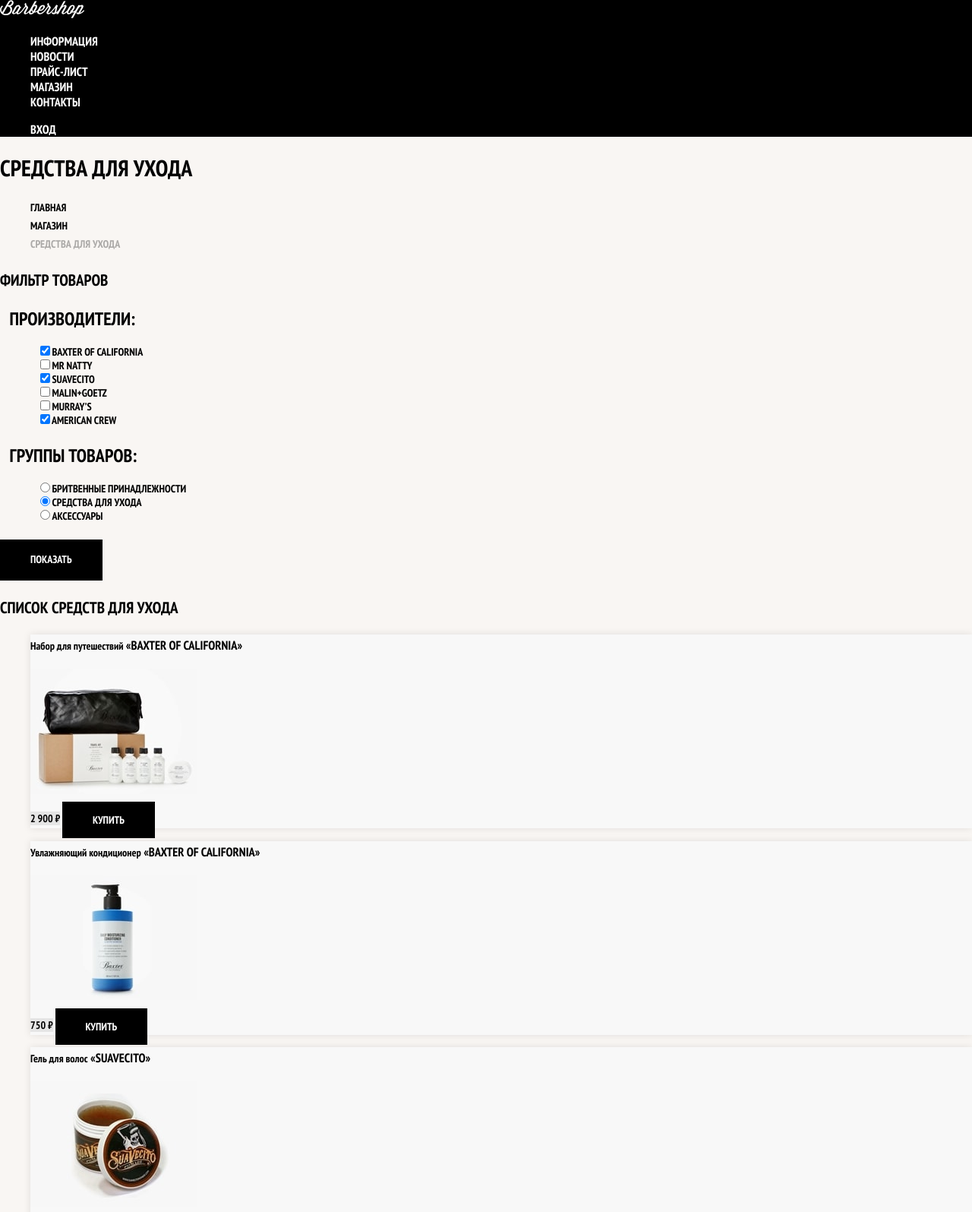
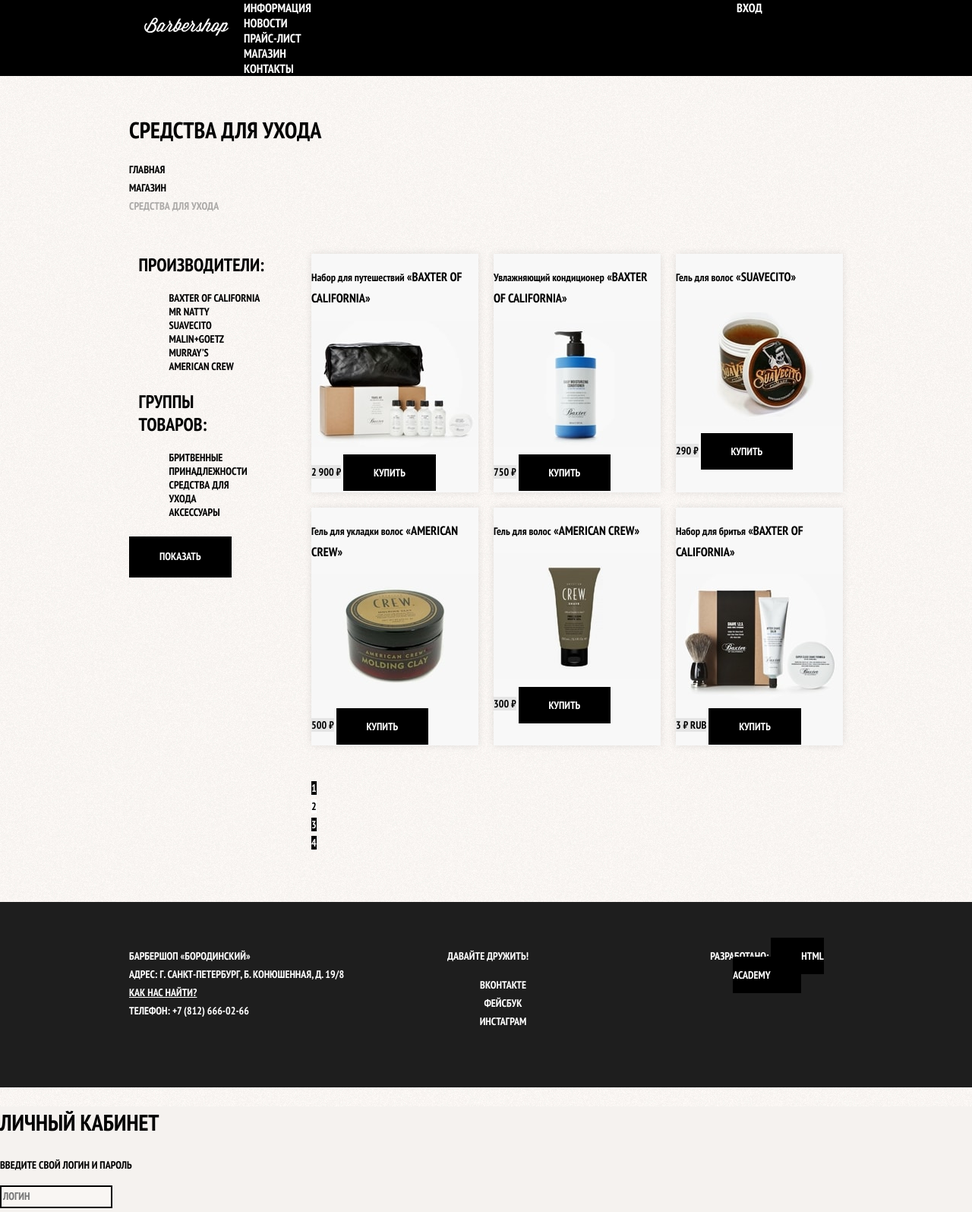
Before and after one commit to talilaRIX/223821-barbershop, a plain HTML site: page catalog.html in a window 1280 px wide. Shown: the top 1595 px of the page at 76% size. Drawn offline with Linux system fonts and the light colour scheme.

Commit message:
сетка на флексах
Хотя повторяла шаг за шагом за демо, меню и хлебные крошки у меня не выстраиваются.

тексты внутри блоков полезли.
В чем может быть дело?

```diff
--- a/catalog.html
+++ b/catalog.html
@@ -9,7 +9,7 @@
   </head>
 	<body class="inner-page">
 		<header class="main-header">
-			<nav class="main-navigation">
+      <nav class="main-navigation container">
         <a class="main-header-logo" href="index.html">
           <img src="img/logo-small.svg" width="111" height="24" alt="Логотип барбершопа Бородинский">
         </a>
@@ -35,7 +35,7 @@
 				<li><a href="catalog.html">Магазин</a></li>
 				<li class="breadcrumbs-current">Средства для ухода</li>
       </ul>
-
+      <div class="catalog-columns">
         <section class="filters">
           <h2 class="visually-hidden">Фильтр товаров</h2>
           <form class="filter" method="get" action="https://echo.htmlacademy.ru">
@@ -92,6 +92,7 @@
         </section>
 
         <section class="catalog">
+
           <h2 class="visually-hidden">Список средств для ухода</h2>
           <ul class="catalog-list">
             <li class="catalog-item">
@@ -199,9 +200,11 @@
             <li class="pagination-item"><a href="#">4</a></li>
           </ul>
         </section>
+      </div>
     </main>
 
     <footer class="main-footer">
+      <div class="container">
         <p class="footer-contacts">
         Барбершоп «Бородинский»<br>
         Адрес: г. Санкт-Петербург, Б. Конюшенная, д. 19/8<br>
@@ -221,6 +224,7 @@
         <b>Разработано:</b>
         <a class="button" href="https://htmlacademy.ru">HTML Academy</a>
       </p>
+      </div>
     </footer>
 
     <section class="modal modal-login">
--- a/css/style.css
+++ b/css/style.css
@@ -9,14 +9,25 @@ body {
   color: #ffffff;
   text-transform: uppercase;
 
-  background: #000000 url("img/index-background.jpg") 0 50% no-repeat;
+  background: #000000 url("../img/index-background.jpg") 0 50% no-repeat;
+}
+
+.visually-hidden {
+	position: absolute !important;
+	clip: rect(1px 1px 1px 1px); /* IE6, IE7 */
+	clip: rect(1px, 1px, 1px, 1px);
+	padding:0 !important;
+	border:0 !important;
+	height: 1px !important;
+	width: 1px !important;
+	overflow: hidden;
 }
 
 .inner-page {
   color: #000000;
 
   background-color: #f9f6f3;
-  background-image: url("img/pattern-light.jpg");
+  background-image: url("../img/pattern-light.jpg");
   background-position: 0 0;
   background-repeat: repeat;
 }
@@ -58,7 +69,7 @@ a {
 .main-navigation {
   font-size: 16px;
   line-height: 1.25;
-  background-color: #000000;
+  background-color:  #000000;
 }
 
 .site-navigation,
@@ -103,7 +114,7 @@ a {
   color: #000000;
 
   background-color: #f5f2ef;
-  background-image: url("img/index-columns-bg.png");
+  background-image: url("../img/index-columns-bg.png");
   background-position: 0 0;
   background-repeat: no-repeat;
 }
@@ -132,7 +143,7 @@ a {
 .main-footer {
   color: #ffffff;
   background-color: #1e1e1e;
-  background-image; url("img/pattern-dark.jpg");
+  background-image; url("../img/pattern-dark.jpg");
   background-position: 0 0;
   background-repeat: no-repeat;
 }
@@ -164,7 +175,7 @@ a {
   color: #000000;
 
   background-color: #f5f2ef;
-  background-image; url("img/pattern-light.jpg");
+  background-image; url("../img/pattern-light.jpg");
   background-position: 0 0;
   background-repeat: repeat;
 }
@@ -272,3 +283,200 @@ a {
   text-align: right;
   color: #aeaeae;
 }
+
+html,
+body {
+  min-width: 1122px;
+  min-height: 1750px;
+}
+
+.container {
+  width: 940px;
+  margin: 0 auto;
+  padding: 0 10px;
+}
+
+.main-header {
+  margin-bottom: 75px;
+}
+
+.inner-page .main-header {
+  margin-bottom: 50px;
+  background-color: #000000;
+}
+
+.main-navigation {
+  display: flex;
+  flex-direction: column;
+  align-items: center;
+}
+
+.inner-page .main-navigation {
+  align-items: flex-start;
+  flex-direction: row;
+}
+
+.inner-page .user-navigation {
+  margin-left: auto;
+  }
+
+.main-header-logo {
+  width: 368px;
+  height: 153px;
+  order: 2;
+}
+
+.inner-page .main-header-logo {
+  order: 0;
+}
+
+.inner-page .main-header-logo {
+  width: 111px;
+  height: 24px;
+  padding: 23px 20px;
+}
+
+.site-navigation {
+  margin: 0;
+  padding: 0;
+  width: 620px;
+}
+
+.user-navigation {
+  margin: 0;
+  padding: 0;
+  width: 140px;
+  }
+
+  .main-navigation-wrapper {
+  width: 100%;
+  margin-bottom: 60px;
+  background-color: #000000;
+  background-color: transparent;
+  }
+
+.main-navigation-wrapper .container {
+  display: flex;
+  justify-content: space-between;
+}
+
+
+.features-item {
+  width: 300px;
+}
+
+.features-list {
+  display: flex;
+  justify-content: space-between;
+  margin: 0;
+  padding: 0;
+}
+
+.features {
+  margin-bottom: 80px;
+}
+
+.index-columns {
+  display: flex;
+  justify-content: space-between;
+  padding: 50px 80px;
+  margin-bottom: 35px;
+}
+
+.news {
+  width: 300px;
+}
+
+.gallery {
+  width: 300px;
+}
+
+.contacts {
+  width: 380px;
+}
+
+.appointment {
+  width: 300px;
+}
+
+.page-title {
+  margin: 0;
+  margin-bottom: 15px;
+  padding: 0;
+}
+
+.breadcrumbs {
+  padding: 0;
+  margin: 0;
+  margin-bottom: 50px;
+  }
+
+.catalog-columns {
+  display: flex;
+  justify-content: space-between;
+  }
+
+  .filters {
+  width: 180px;
+  }
+
+.catalog {
+  width: 700px;
+  }
+
+.catalog-list {
+  display: flex;
+  flex-wrap: wrap;
+  padding: 0;
+  margin: 0;
+  margin-bottom: 25px;
+  }
+
+.catalog-item {
+  width: 220px;
+  margin-bottom: 20px;
+  margin-right: 20px;
+  }
+
+  .catalog-item:nth-child(3n) {
+  margin-right: 0;
+}
+
+.product-photos {
+  width: 460px;
+  }
+
+  .product-info {
+  width: 390px;
+  }
+
+.pagination-list {
+  padding: 0;
+  margin: 0;
+  }
+
+.main-footer .container {
+  margin-top: 65px;
+  padding: 60px 0;
+  display: flex;
+}
+
+.inner-page .main-footer {
+  margin-top: 45px;
+}
+
+.footer-contacts {
+  margin: 0;
+  width: 320px;
+  margin-right: 80px;
+}
+
+.footer-social {
+  width: 145px;
+}
+
+.footer-copyright {
+  margin: 0;
+  width: 200px;
+  margin-left: auto;
+}
```
Also changed, not shown: catalog-item.html (+5 -6 lines), index.html (+6 -0 lines), img/interior.jpg (added). Lines whose indentation alone changed are shown as unchanged.
